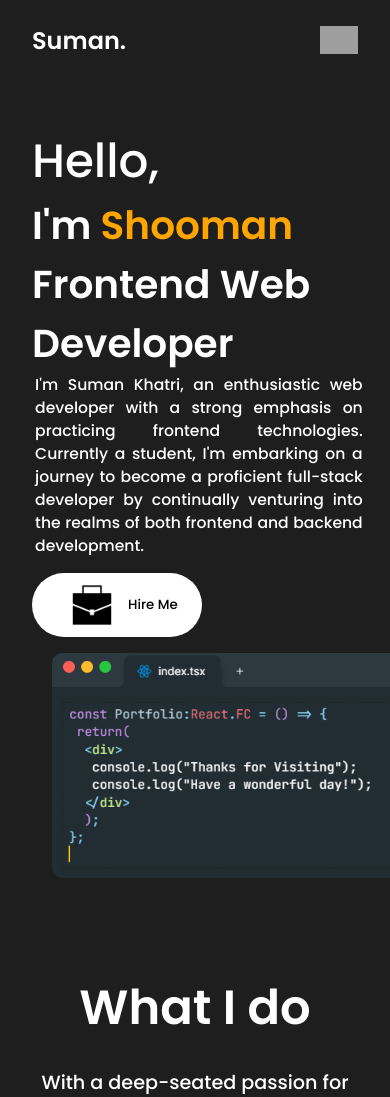
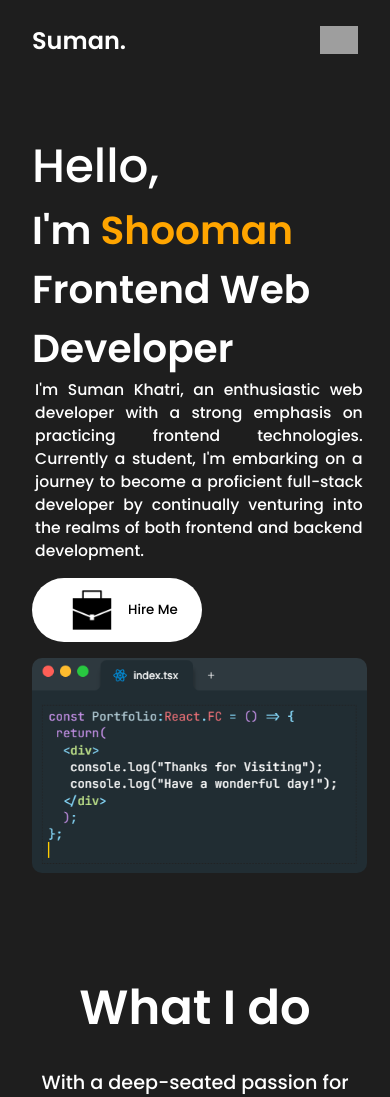
Before and after one commit to ShoomanKhatri/Portfolio2, a React (Vite) app: page / in a window 390 px wide. Shown: the top 1097 px of the page. Built offline with nearby package versions, Linux system fonts and the light colour scheme; grey boxes are pictures that could not be loaded.

Commit message:
suppose completed

```diff
--- a/src/Components/Intro/intro.css
+++ b/src/Components/Intro/intro.css
@@ -196,8 +196,18 @@
         display: none;
     }
 
+
+
     .mobile-bg {
+
+        z-index: -1;
+        display: block;
+        align-items: center;
+        /* text-align: center; */
         width: 90vw;
+        /* margin: auto; */
+        justify-content: center;
+        border-radius: 10px;
     }
 }
 
@@ -225,8 +235,14 @@
 
     .mobile-bg {
 
-        width: 90vw;
-        /* align-items: center; */
-    margin: 0 auto;
+        z-index: -1;
+        display: inline-block;
+        align-items: center;
+        /* text-align: center; */
+        width: 86vw;
+        /* margin: auto; */
+        justify-content: center;
+        border-radius: 10px;
+
     }
 }
```
